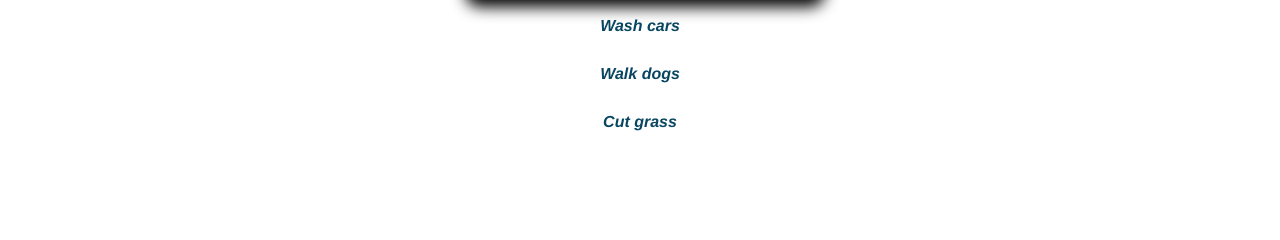
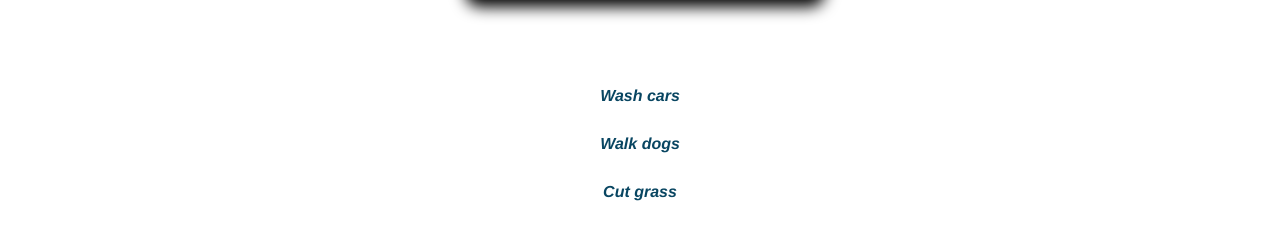
Before and after one commit to AdrianRotila/html-css-recap, a plain HTML site: page index.html in a window 1280 px wide. Shown: the part 234-474 px from the top of the page. Drawn offline with Linux system fonts and the light colour scheme.

Commit message:
prev todos page complete

```diff
--- a/index.html
+++ b/index.html
@@ -23,7 +23,7 @@
         <h1>Things that Sam has todo.</h1>
         <section>
             <input type="text">
-            <ul>
+            <ul class="todos">
                 <li class="todo-items">Wash cars</li>
                 <li class="todo-items">Walk dogs</li>
                 <li class="todo-items">Cut grass</li>
--- a/styles.css
+++ b/styles.css
@@ -38,6 +38,11 @@ input {
     font-size: 15px;
 }
 
+.todos {
+    width: 500px;
+    margin: 50px auto;
+    padding: 20px;
+}
 
 .todo-items {
     font-weight: bold;
```
Also changed, not shown: completed-todes.html (added, +20 -0 lines).
